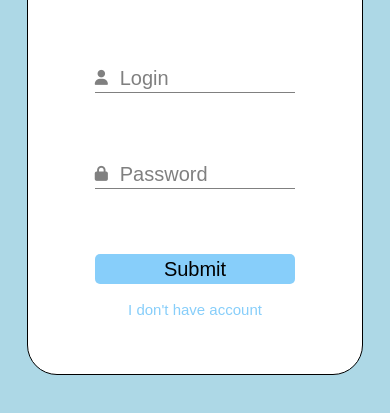
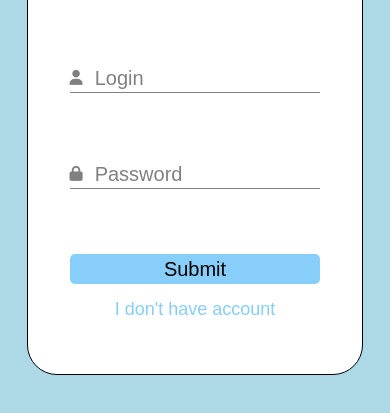
Before and after one commit to AlexeyMalyukin/Authorization-form, a plain HTML site: page index.html in a window 390 px wide. Shown: the part 181-594 px from the top of the page. Drawn offline with Linux system fonts and the light colour scheme.

Commit message:
Small adaptivity improvements

```diff
--- a/styles/style.css
+++ b/styles/style.css
@@ -189,7 +189,15 @@ body {
         width: 90%;
     }
 
+    .input_item {
+        width: 75%;
+    }
+
+    .btn {
+        width: 75%;
+    }
+
     .option {
-        font-size: 15px;
+        font-size: 18px;
     }
 }
```
